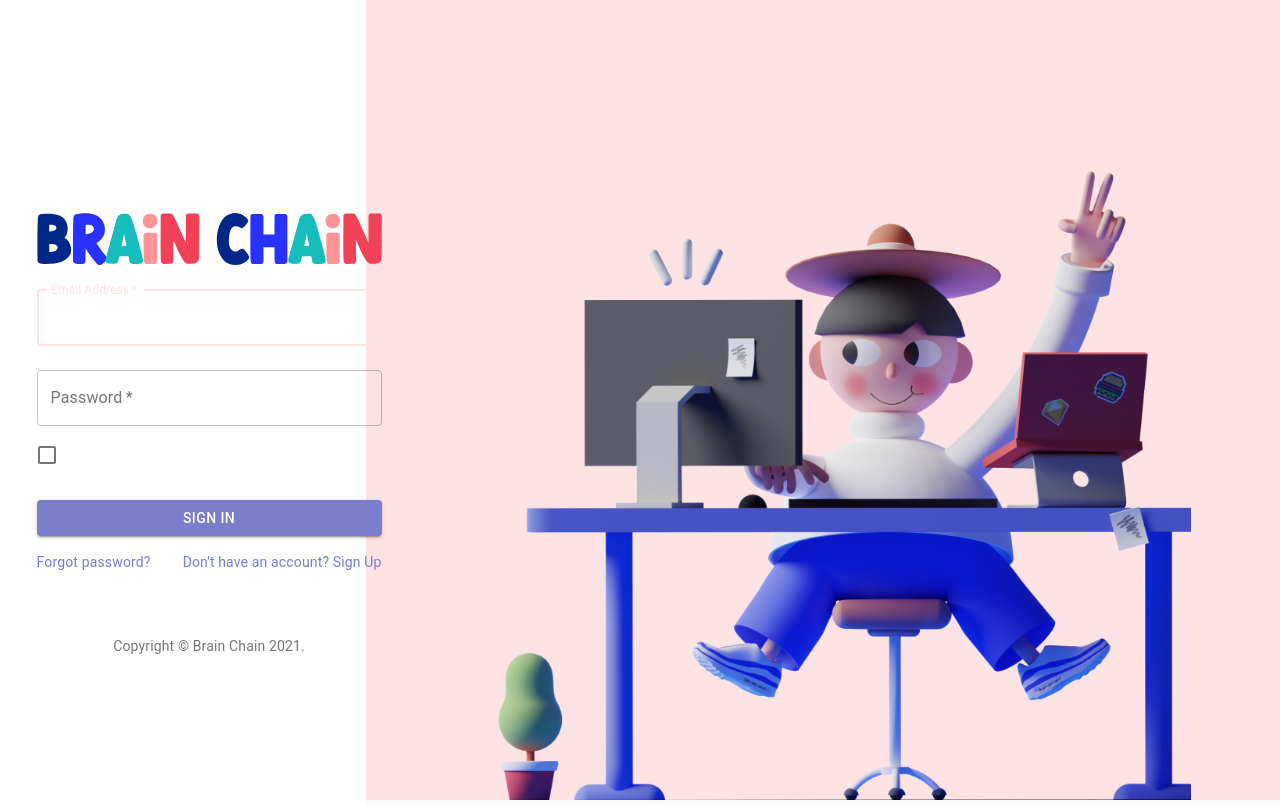
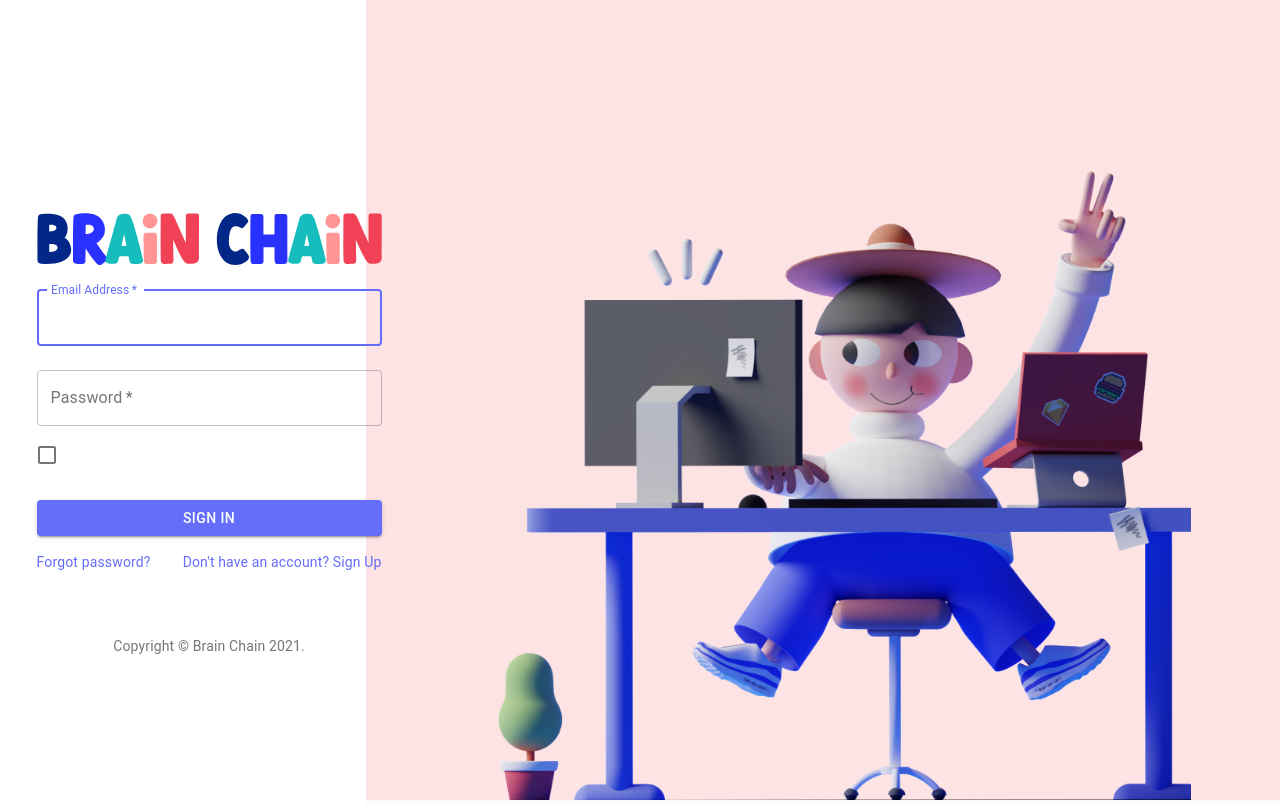
Before and after one commit to JayZ2398/brain.chain, a React (Create React App) app in the folder my-app/: page /login in a window 1280 px wide. Built offline with nearby package versions, Linux system fonts and the light colour scheme; no server answers.

Commit message:
Updated colours again

```diff
--- a/my-app/src/pages/login/LoginView.tsx
+++ b/my-app/src/pages/login/LoginView.tsx
@@ -152,6 +152,7 @@ export default function LoginView() {
                 autoFocus
                 value={formValues.email}
                 onChange={handleInputChange}
+                color="secondary"
               />
               <TextField
                 variant="outlined"
@@ -165,9 +166,10 @@ export default function LoginView() {
                 autoComplete="current-password"
                 value={formValues.password}
                 onChange={handleInputChange}
+                color="secondary"
               />
               <FormControlLabel
-                control={<Checkbox value="remember" color="primary" />}
+                control={<Checkbox value="remember" color="secondary" />}
                 label="Remember me"
               />
               <Button
--- a/my-app/src/shared/styles/global.theme.tsx
+++ b/my-app/src/shared/styles/global.theme.tsx
@@ -6,7 +6,7 @@ const GlobalTheme = createMuiTheme({
       main: "#FDE3E4",
     },
     secondary: {
-      main: "#7A7ECC",
+      main: "#646EFB",
     },
   },
   typography: {
```
